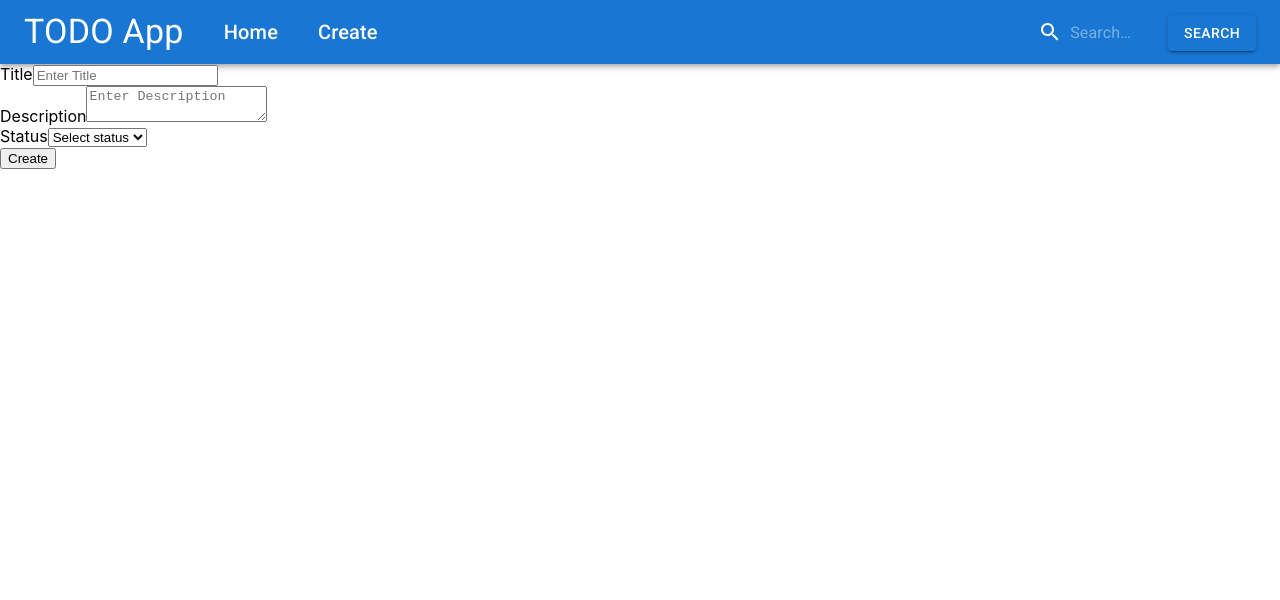
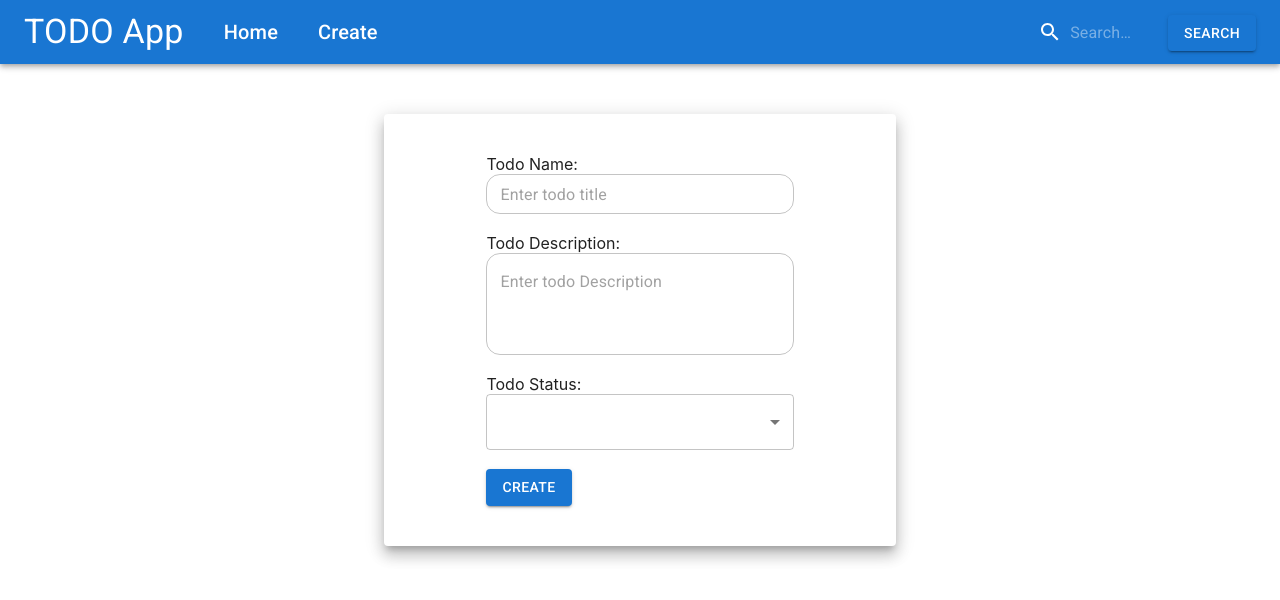
Before and after one commit to gaurangkeluskar22/React-TODO, a React (Create React App) app: page /Create in a window 1280 px wide. Shown: the top 600 px of the page. Built offline with nearby package versions, Linux system fonts and the light colour scheme.

Commit message:
Changed the UI with MUI

```diff
--- a/src/Components/Create.js
+++ b/src/Components/Create.js
@@ -2,86 +2,199 @@ import React, { useState, useEffect } from "react";
 import { useNavigate } from "react-router-dom";
 import { setDbSearchResultsData, setDbData } from "../Data/Db";
 import { getTodoData } from "../Data/Db";
+import {
+  Card,
+  Box,
+  Stack,
+  Grid,
+  FormControl,
+  TextField,
+  Select,
+  MenuItem,
+  Button,
+  FormHelperText,
+} from "@mui/material";
+import { useForm, Controller } from "react-hook-form";
 
 const Create = () => {
+  const {
+    control,
+    formState: { errors },
+    handleSubmit,
+  } = useForm();
+
   useEffect(() => {
     setTodoData(getTodoData);
   }, []);
 
-  const [todoInputData, setTodoInputData] = useState();
   const [todoData, setTodoData] = useState();
   const navigate = useNavigate();
 
-  const getTodoInputData = (e) => {
-    setTodoInputData({ ...todoInputData, [e.target.name]: e.target.value });
-  };
 
-  const handleSubmit = (e) => {
-    e.preventDefault();
-    console.log("data after fetching:", todoData);
-    console.log("enterred data:", todoInputData);
+  const onSubmit = (data) => {
+    const todoInputData = {
+      title: data.title,
+      description: data.description,
+      status: data.status,
+    };
+    console.log(data.title, data.desc, data.status);
     todoData.push(todoInputData);
-    console.log("updated tododata:", todoData);
     setDbData(todoData);
     alert("Todo has been created!");
     navigate("/");
   };
 
   return (
-    <div className="container">
-      <div className="row">
-        <div className="col-sm-4"></div>
-        <div className="col-sm-4">
-          <form className=" mx-auto mt-5">
-            <div className="form-group m-1">
-              <label for="exampleInputTitle1" className="">
-                Title
-              </label>
-              <input
-                type="text"
-                className="form-control"
-                id="todoTitle"
-                placeholder="Enter Title"
-                name="title"
-                onChange={getTodoInputData}
-              />
-            </div>
-            <div className="form-group m-1">
-              <label for="exampleInputDescription1">Description</label>
-              <textarea
-                type="text"
-                className="form-control"
-                id="todoDescription"
-                placeholder="Enter Description"
-                name="description"
-                onChange={getTodoInputData}
-              />
-            </div>
-            <div className="form-group m-1">
-              <label for="exampleInputStatus1">Status</label>
-              <select
-                className="form-select"
-                name="status"
-                onChange={getTodoInputData}
+    <form onSubmit={handleSubmit(onSubmit)}>
+      <Stack direction="row" justifyContent="center" mt="50px">
+        <Card
+          sx={{
+            width: { sm: "40%", xs: "100%" },
+            display: "flex",
+            justifyContent: "center",
+          }}
+          elevation={10}
+        >
+          <Grid
+            container
+            sx={{ width: { xs: "90%", lg: "60%" } }}
+            pt={5}
+            pb={5}
+          >
+            <Grid item xs={12}>
+              <div>Todo Name:</div>
+              <FormControl
+                fullWidth
+                sx={{
+                  "& .MuiOutlinedInput-notchedOutline": {
+                    borderRadius: "14px",
+                  },
+                }}
               >
-                <option>Select status</option>
-                <option value="pending">Pending</option>
-                <option value="completed">Completed</option>
-              </select>
-            </div>
+                <Controller
+                  name="title"
+                  control={control}
+                  defaultValue=""
+                  render={({ field }) => (
+                    <TextField
+                      {...field}
+                      fullWidth
+                      placeholder="Enter todo title"
+                      size="small"
+                      required
+                      maxLength={2}
+                      autoComplete="off"
+                      inputProps={{
+                        maxLength: 30,
+                        minLength: 10,
+                      }}
+                      rules={{
+                        required: "Please enter Todo title",
+                        maxLength: {
+                          value: 30,
+                          message: "Maximum character length is 30",
+                        },
+                        minLength: {
+                          value: 10,
+                          message: "Minimum character length is 10",
+                        },
+                        validate: (value) => {
+                          if (value.trim() === "") {
+                            return "Please Enter Title";
+                          }
+                          return true;
+                        },
+                      }}
+                    />
+                  )}
+                />
+              </FormControl>
+              <FormHelperText sx={{ color: "#d32f2f" }}>
+                {errors.title && errors.title.message}
+              </FormHelperText>
+            </Grid>
+            <Grid item xs={12} mt={2}>
+              <div>Todo Description:</div>
 
-            <button
-              type="submit"
-              className="btn btn-primary m-1 w-100"
-              onClick={handleSubmit}
-            >
-              Create
-            </button>
-          </form>
-        </div>
-        <div className="col-sm-4"></div>
-      </div>
-    </div>
+              <FormControl
+                fullWidth
+                sx={{
+                  "& .MuiOutlinedInput-notchedOutline": {
+                    borderRadius: "14px",
+                  },
+                }}
+              >
+                <Controller
+                  name="description"
+                  control={control}
+                  defaultValue=""
+                  render={({ field }) => (
+                    <TextField
+                      {...field}
+                      fullWidth
+                      placeholder="Enter todo Description"
+                      size="large"
+                      required
+                      multiline
+                      rows={3}
+                      autoComplete="off"
+                      inputProps={{
+                        maxLength: 100,
+                        minLength: 10,
+                      }}
+                      rules={{
+                        required: "Please enter Todo description",
+                        maxLength: {
+                          value: 30,
+                          message: "Maximum character length is 100",
+                        },
+                        minLength: {
+                          value: 10,
+                          message: "Minimum character length is 10",
+                        },
+                        validate: (value) => {
+                          if (value.trim() === "") {
+                            return "Please Enter Description";
+                          }
+                          return true;
+                        },
+                      }}
+                    />
+                  )}
+                />
+              </FormControl>
+              <FormHelperText sx={{ color: "#d32f2f" }}>
+                {errors.description && errors.description.message}
+              </FormHelperText>
+            </Grid>
+            <Grid item xs={12} mt={2}>
+              <div>Todo Status:</div>
+              <FormControl sx={{ width: "100%" }}>
+                <Controller
+                  name="status"
+                  control={control}
+                  defaultValue=""
+                  render={({ field }) => (
+                    <Select required {...field}>
+                      <MenuItem value="Pending">Pending</MenuItem>
+                      <MenuItem value="Completed">Completed</MenuItem>
+                    </Select>
+                  )}
+                />
+              </FormControl>
+              <FormHelperText sx={{ color: "#d32f2f" }}>
+                {errors.status && errors.status.message}
+              </FormHelperText>
+            </Grid>
+            <Grid item xs={12} mt={2}>
+              <Button variant="contained" type="submit" onClick={handleSubmit}>
+                Create
+              </Button>
+            </Grid>
+          </Grid>
+        </Card>
+      </Stack>
+    </form>
   );
 };
 
```
